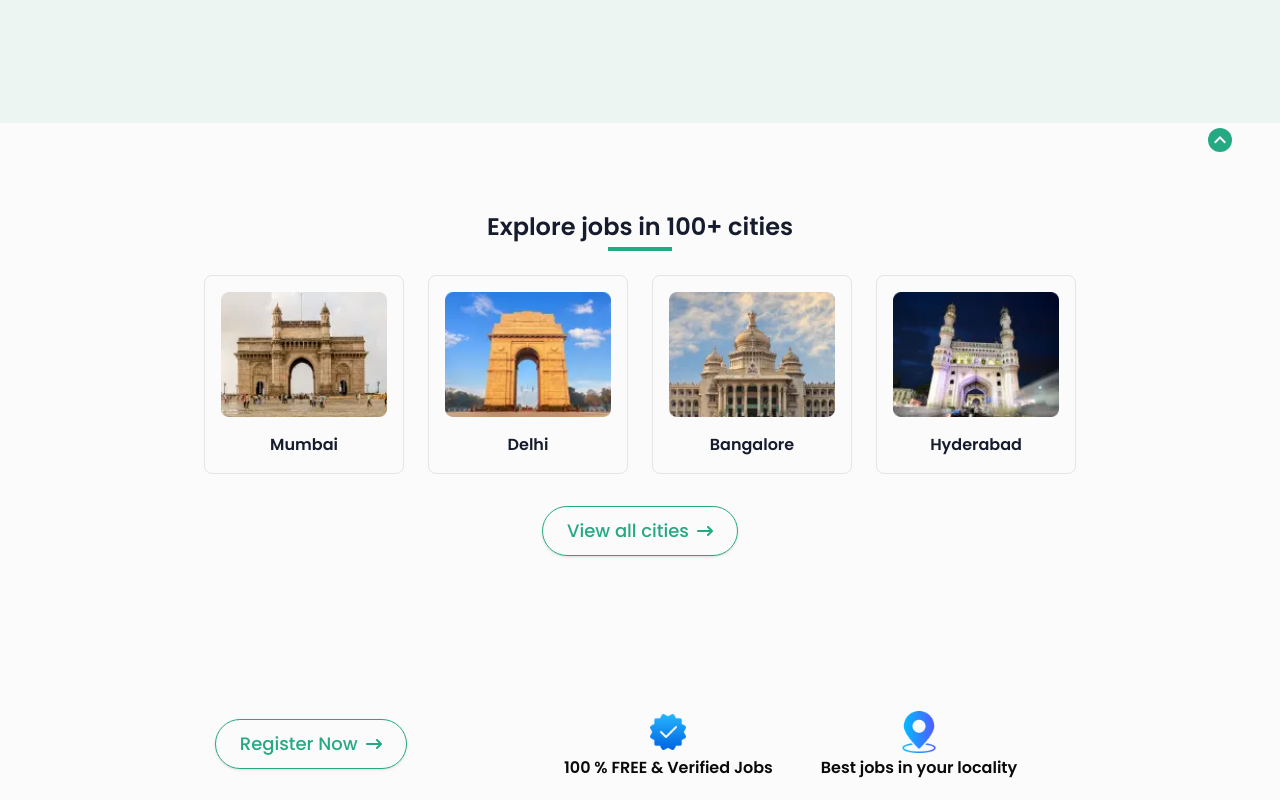
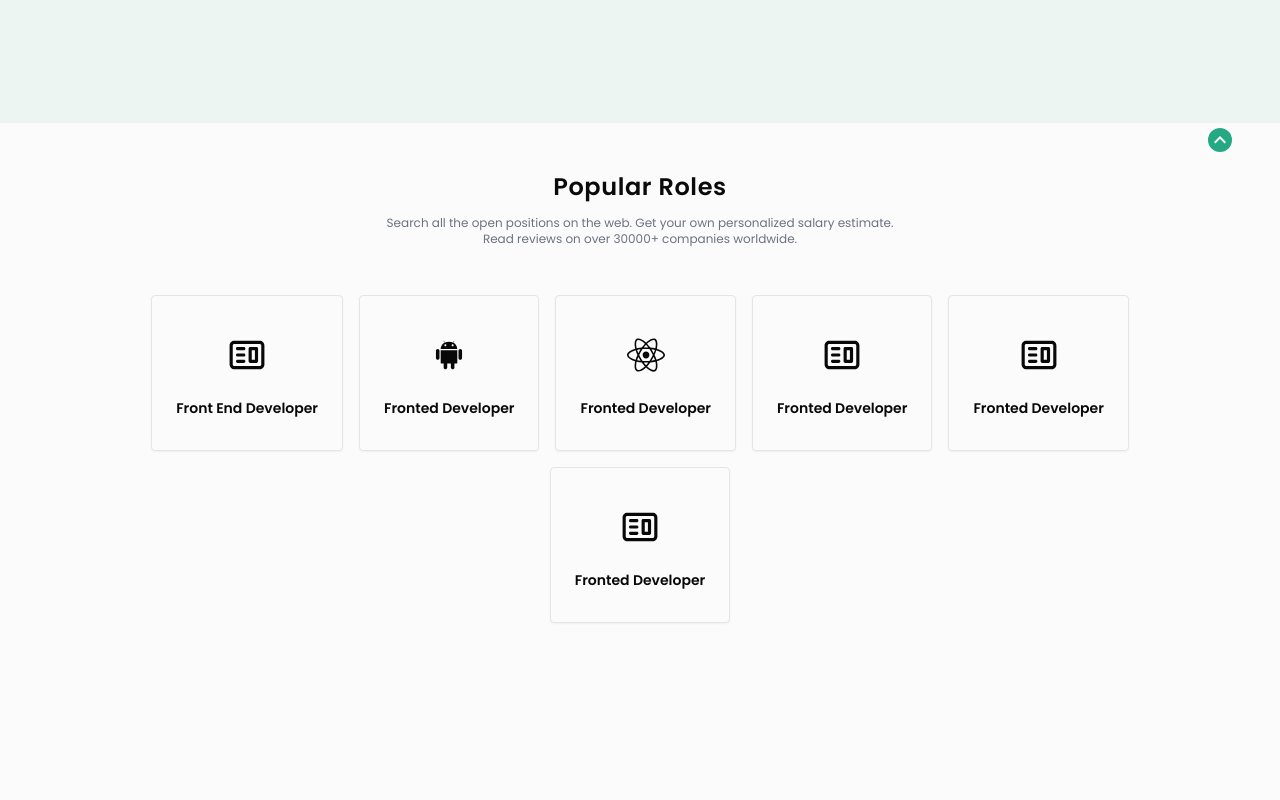
Before and after one commit to devronaktanwar/stacklearning-fe, a React (Vite) app: page / in a window 1280 px wide. Shown: the part 600-1400 px from the top of the page. After the commit the page ends 1271 px from the top, so only its background shows below. Built offline with nearby package versions, Linux system fonts and the light colour scheme.

Commit message:
add popular jobs

```diff
--- /dev/null
+++ b/src/components/PopularJobs.tsx
@@ -0,0 +1,89 @@
+import { FC, ReactNode } from "react";
+import { CgWebsite } from "react-icons/cg";
+import { IoLogoAndroid } from "react-icons/io";
+import { FaReact } from "react-icons/fa";
+import { useNavigate } from "react-router-dom";
+
+const popularJobsData = [
+  {
+    icon: <CgWebsite size={38} />,
+    title: "Front End Developer",
+  },
+  {
+    icon: <IoLogoAndroid size={38} />,
+    title: "Fronted Developer",
+  },
+  {
+    icon: <FaReact size={38} />,
+    title: "Fronted Developer",
+  },
+  {
+    icon: <CgWebsite size={38} />,
+    title: "Fronted Developer",
+  },
+  {
+    icon: <CgWebsite size={38} />,
+    title: "Fronted Developer",
+  },
+  {
+    icon: <CgWebsite size={38} />,
+    title: "Fronted Developer",
+  },
+];
+const PopularJobs = () => {
+  return (
+    <div className="py-12">
+      <div className="w-[95%] sm:w-[80%] m-auto">
+        <div className="flex flex-col gap-10 sm:gap-12">
+          <div className="flex flex-col gap-3">
+            <h2 className="text-center text-lg md:text-2xl font-semibold tracking-wide">
+              Popular Roles
+            </h2>
+            <p className="max-w-lg m-auto text-center text-xs text-secondaryNew">
+              Search all the open positions on the web. Get your own
+              personalized salary estimate. Read reviews on over 30000+
+              companies worldwide.
+            </p>
+          </div>
+          <div className="flex justify-center gap-4 flex-wrap">
+            {popularJobsData.map((item, index) => {
+              return (
+                <PopularJobComponent
+                  key={index}
+                  icon={item.icon}
+                  title={item.title}
+                />
+              );
+            })}
+          </div>
+        </div>
+      </div>
+    </div>
+  );
+};
+
+interface lPopularJobComponentProps {
+  icon: ReactNode;
+  title: string;
+}
+const PopularJobComponent: FC<lPopularJobComponentProps> = ({
+  icon,
+  title,
+}) => {
+  const navigate = useNavigate();
+  const handleSearch = ({ title }: { title: string }) => {
+    navigate(`jobs/results?keyword=${title}`);
+  };
+  return (
+    <div
+      className="md:p-6 md:py-8 p-4 shadow-sm border-[0.5px] rounded hover:bg-[#25a98420] flex flex-col items-center gap-4 text-[#080808] group transition-all cursor-pointer"
+      onClick={() => handleSearch({ title })}
+    >
+      <div className="p-2 rounded flex justify-center items-center w-fit group-hover:bg-primaryNew group-hover:text-white">
+        {icon}
+      </div>
+      <h1 className="font-semibold text-sm">{title}</h1>
+    </div>
+  );
+};
+export default PopularJobs;
--- a/src/pages/HomePage.tsx
+++ b/src/pages/HomePage.tsx
@@ -3,6 +3,7 @@ import FeatureBanner from "@/components/FeatureBanner";
 import FeaturedCompanyBanner from "@/components/FeaturedCompanyBanner";
 import Header from "@/components/Header";
 import JobRoleBanner from "@/components/JobRoleBanner";
+import PopularJobs from "@/components/PopularJobs";
 import QualificationBanner from "@/components/QualificationBanner";
 // import Services from "@/components/Services";
 import { FC } from "react";
@@ -13,11 +14,12 @@ const HomePage: FC<lHomePageProps> = () => {
     <div>
       <div>
         <Header />
-        <ExploreJob />
+        <PopularJobs/>
+        {/* <ExploreJob />
         <FeatureBanner />
         <FeaturedCompanyBanner />
         <QualificationBanner />
-        <JobRoleBanner />
+        <JobRoleBanner /> */}
         {/* <Services/> */}
       </div>
     </div>
```
